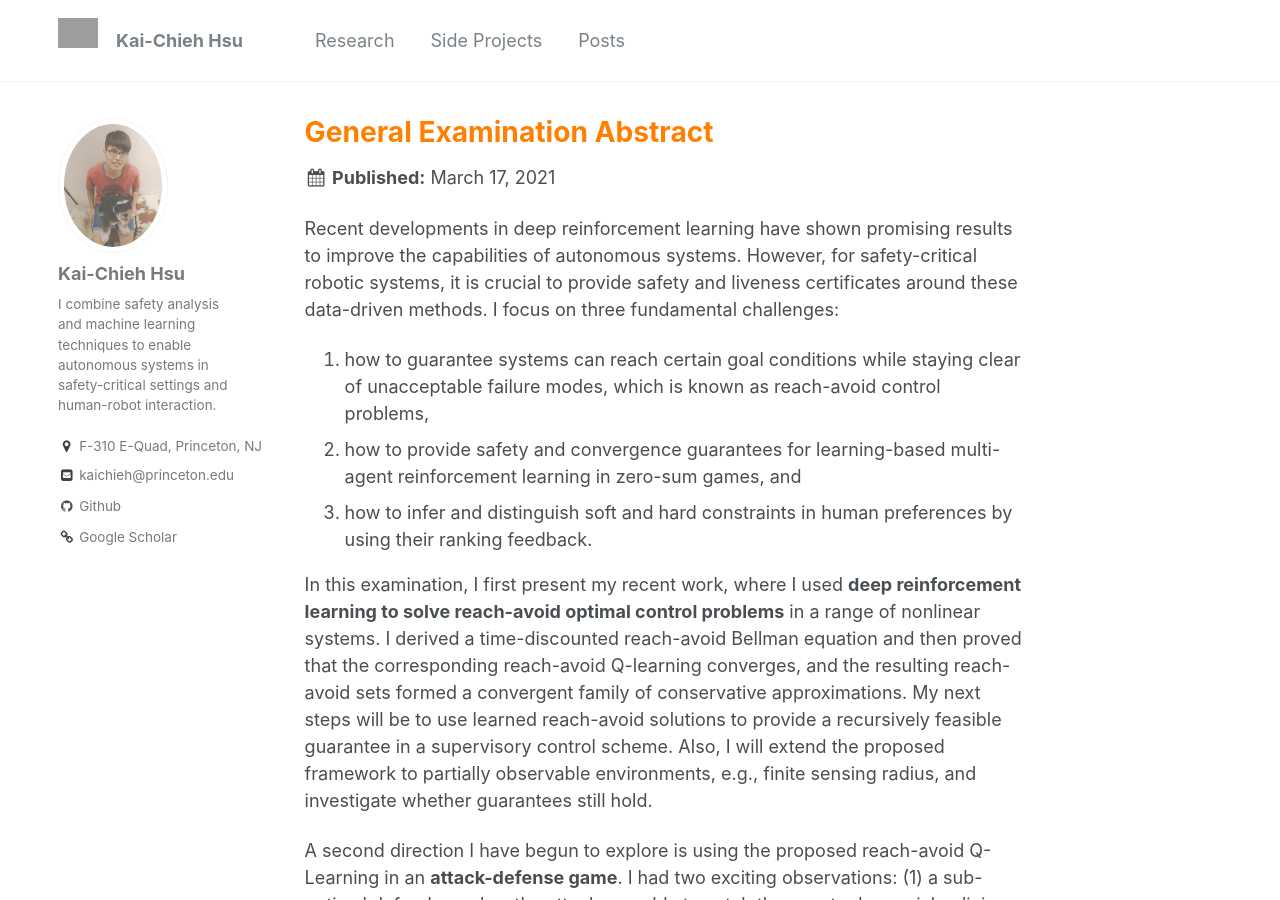
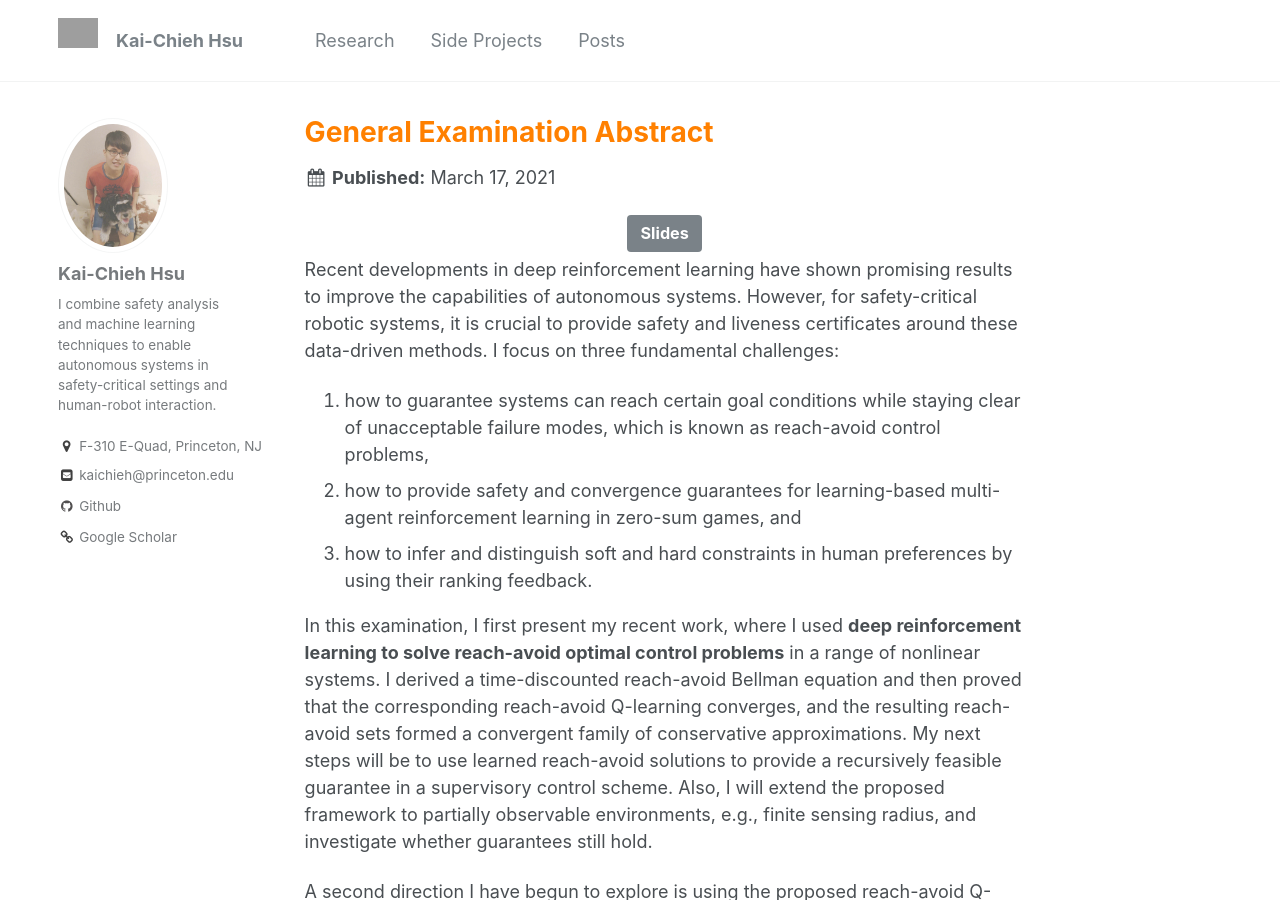
Before and after one commit to kaichiehhsu/kaichiehhsu.github.io, a Jekyll site: the page built from _posts/2021-03-17-generalExamination.md, in a window 1280 px wide and 900 px high. Built offline with Jekyll 4.4.1, drawn with Linux system fonts in a browser that asks for light colours.

Commit message:
upload general exam slides; update sim2lab2real

```diff
--- a/_posts/2021-03-17-generalExamination.md
+++ b/_posts/2021-03-17-generalExamination.md
@@ -4,6 +4,14 @@ collection:	posts
 permalink: 	/posts/general
 date: 		2021-03-17
 ---
+
+<center>
+	<a href="/files/generalExam.pdf" target="_blank" class="btn btn-danger">
+		<span style="font-size: 120%;">
+		    Slides
+		</span>
+	</a>
+</center>
 
 Recent developments in deep reinforcement learning have shown promising results to improve the capabilities of autonomous systems. However, for safety-critical robotic systems, it is crucial to provide safety and liveness certificates around these data-driven methods. I focus on three fundamental challenges:
 1. how to guarantee systems can reach certain goal conditions while staying clear of unacceptable failure modes, which is known as reach-avoid control problems,
```
Also changed, not shown: _pages/about.md (+1 -0 lines), 1 other file.
